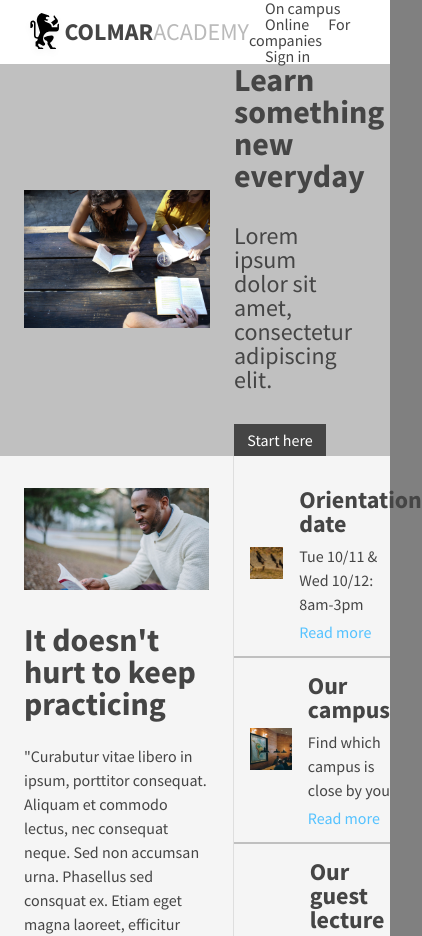
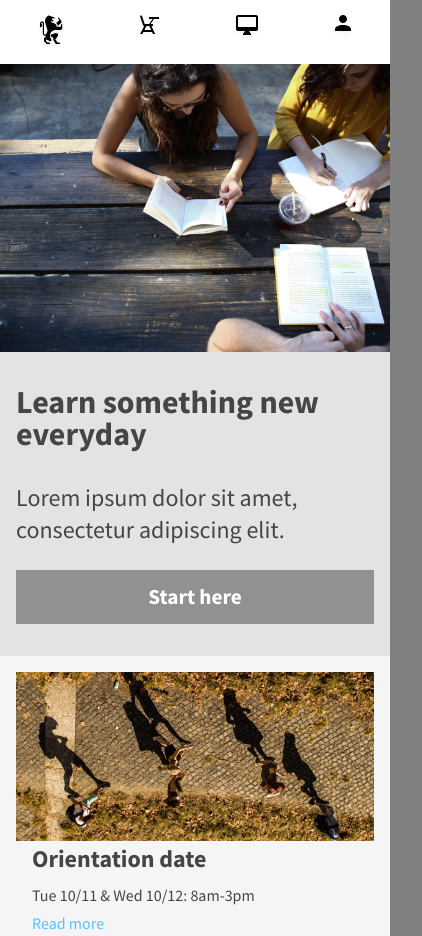
Before and after one commit to lijitin/colmaracademy, a plain HTML site: page index.html in a window 390 px wide. Shown: the top 936 px of the page, 422 px wide, since content can reach past the window. Drawn offline with Linux system fonts and the light colour scheme.

Commit message:
mobile ver. ongoing

```diff
--- a/index.html
+++ b/index.html
@@ -19,6 +19,14 @@
         <a href="#"><span>For companies</span></a>
         <a href="#"><span>Sign in</span></a>
       </nav>
+      <div class="mobile">
+        <div class="flex">
+          <img src="resources\images\ic-logo.svg" alt="ic-logo">
+          <a href="#"><img class="mobile" src="resources\images\ic-on-campus.svg" alt=""></a>
+          <a href="#"><img class="mobile" src="resources\images\ic-online.svg" alt=""></a>
+          <a href="#"><img class="mobile" src="resources\images\ic-login.svg" alt=""></a>
+        </div>
+      </div>
     </div>
     <div class="main-body">
       <div class="section banner">
@@ -54,6 +62,7 @@
           <div class="info">
             <div class="image-container">
               <img src="resources\images\information-orientation.jpg" alt="">
+              <img class="mobile" src="resources\images\information-orientation-mobile.jpg" alt="">
             </div>
             <div class="description">
               <h2>Orientation date</h2>
@@ -64,6 +73,7 @@
           <div class="info">
             <div class="image-container">
               <img src="resources\images\information-campus.jpg" alt="">
+              <img class="mobile" src="resources\images\information-campus-mobile.jpg" alt="">
             </div>
             <div class="description">
               <h2>Our campus</h2>
@@ -74,6 +84,7 @@
           <div class="info">
             <div class="image-container">
               <img src="resources\images\information-guest-lecture.jpg" alt="">
+              <img class="mobile" src="resources\images\information-guest-lecture-mobile.jpg" alt="">
             </div>
             <div class="description">
               <h2>Our guest lecture</h2>
@@ -158,7 +169,7 @@
           <div class="main">
             <div class="content-pad">
               <div class="image-container">
-                <video src="resources\videos\thesis.mp4" autoplay poster="posterimage.jpg">
+                <video src="resources\videos\thesis.mp4" autoplay>
                 </video>
               </div>
               <div class="text-content">
--- a/resources/css/style.css
+++ b/resources/css/style.css
@@ -11,7 +11,14 @@ a{
 .content-pad{
   padding: 2rem 1.5rem;
 }
-
+.mobile{
+  display: none;
+}
+.flex{
+  width: 100%;
+  display: flex;
+  justify-content: space-around;
+}
 /* header */
 .header{
   height: 4rem;
@@ -50,10 +57,29 @@ a{
   margin-left: 1rem;
   color: #454545;
 }
+@media only screen and (max-width: 480px){
+  #logo{
+    display: none;
+  }
+  .header nav{
+    display: none;
+  }
+  .header img{
+    width: 2rem;
+    height: auto;
+  }
+  .header a{
+    margin: 0;
+  }
+  .header .mobile{
+    display: inline-block;
+    width: 100%;
+  }
+}
 /* main-body */
 .section{
   width: 100%;
-  background-color: #C0C0C0; /*Light grey*/
+  background-color: #E3E3E3; /*Light grey*/
 }
 .main-body h1,
 .main-body h2{
@@ -66,9 +92,10 @@ a{
 }
 .main-body h2{
   font-size: 1.5rem;
-  line-height: 1.5rem;
+  line-height: 2rem;
 }
 /* spacing 60%//40% */
+
 .main{
   width: 60%;
 }
@@ -93,11 +120,11 @@ a{
   margin-top: 1rem;
 }
 .split .info{
-  padding: 1rem 0 1rem 1rem;
+  padding: 1rem;
   display: flex;
   align-items: center;
 }
-  /* supporting */
+/* supporting */
 /* section --- banner */
 .banner{
   display: flex;
@@ -119,6 +146,35 @@ a{
   color: white;
   text-align: center;
 }
+@media only screen and (max-width: 480px){
+  .section.banner{
+    display: block;
+  }
+  .banner .main{
+    width: 100%;
+  }
+  .image-container{
+    padding: 0;
+  }
+  .banner .supporting{
+    width: auto;
+    padding: 2rem 1rem;
+  }
+  .banner .supporting .text-content{
+    margin-right: 0;
+  }
+  .banner .supporting .text-content h2{
+    margin-bottom: 1.5rem;
+  }
+  .banner .btn{
+    background-color: #919191;
+  }
+  .banner .btn span{
+    font-size: 1.33rem;
+    padding: 1rem;
+    font-weight: bold;
+  }
+}
 
 /* section --- information */
   /* main */
@@ -129,17 +185,14 @@ a{
   width: 100%;
   height: auto;
 }
-
 .information .main{
   border-right: 1px solid #DEDEDE;
 }
-
 .information .info{
-  border-bottom: 2px solid #C0C0C0;
+  border-bottom: 2px solid #E3E3E3;
 }
-
 .info:hover{
-  background-color: #C0C0C0;
+  background-color: #E3E3E3;
 }
 .info .image-container{
   width: 35%;
@@ -163,7 +216,35 @@ a{
 .info a:visited{
   color: #54C2FF; /* link blue */
 }
+@media only screen and (max-width: 480px){
+  .information .main{
+    display: none;
+  }
+  .information .supporting{
+    width: auto;
+    margin: 0;
+  }
+  .information .supporting .info{
+    display: block;
+    padding: 2rem 1rem;
+  }
+  .information .supporting .info:first-child{
+    padding-top: 1rem;
+  }
+  .information .info .image-container{
+    width: 100%;
+  }
+  .information .info .description{
+    width: 100%;
+  }
+  .information .info img{
+    display: none;
+  }
+  .information img.mobile{
+    display: inline-block;
+  }
 
+}
 /* section --- learning-courses */
 .course{
   background-color: #DEDEDE;
```
